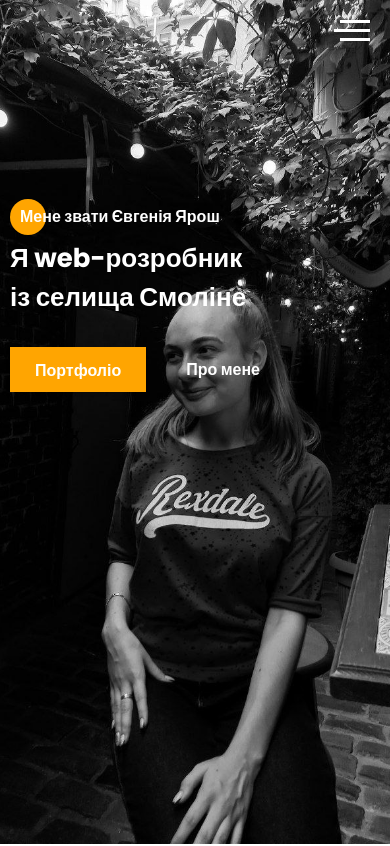
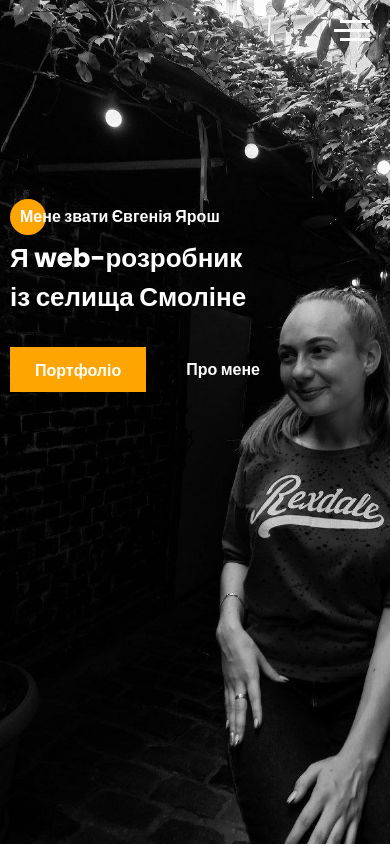
Before and after one commit to cvghts/Portfolio_starter, a website: page src/index.html in a window 390 px wide. Shown: the top 846 px of the page. Drawn offline with nearby package versions, Linux system fonts and the light colour scheme; files that its build step writes are made by us from their sources; files whose address does not match are found by name.

Commit message:
Change background settings

```diff
--- a/src/sass/blocks/_media.scss
+++ b/src/sass/blocks/_media.scss
@@ -233,7 +233,7 @@
         }
     }
     .promo {
-        background: url('../img/main_bg.jpg') no-repeat 57%/cover;
+        background: url('../img/main_bg.jpg') no-repeat 10%/cover;
         &__btns {
             margin-top: 30px;
         }
```
Also changed, not shown: dist/css/style.min.css.
